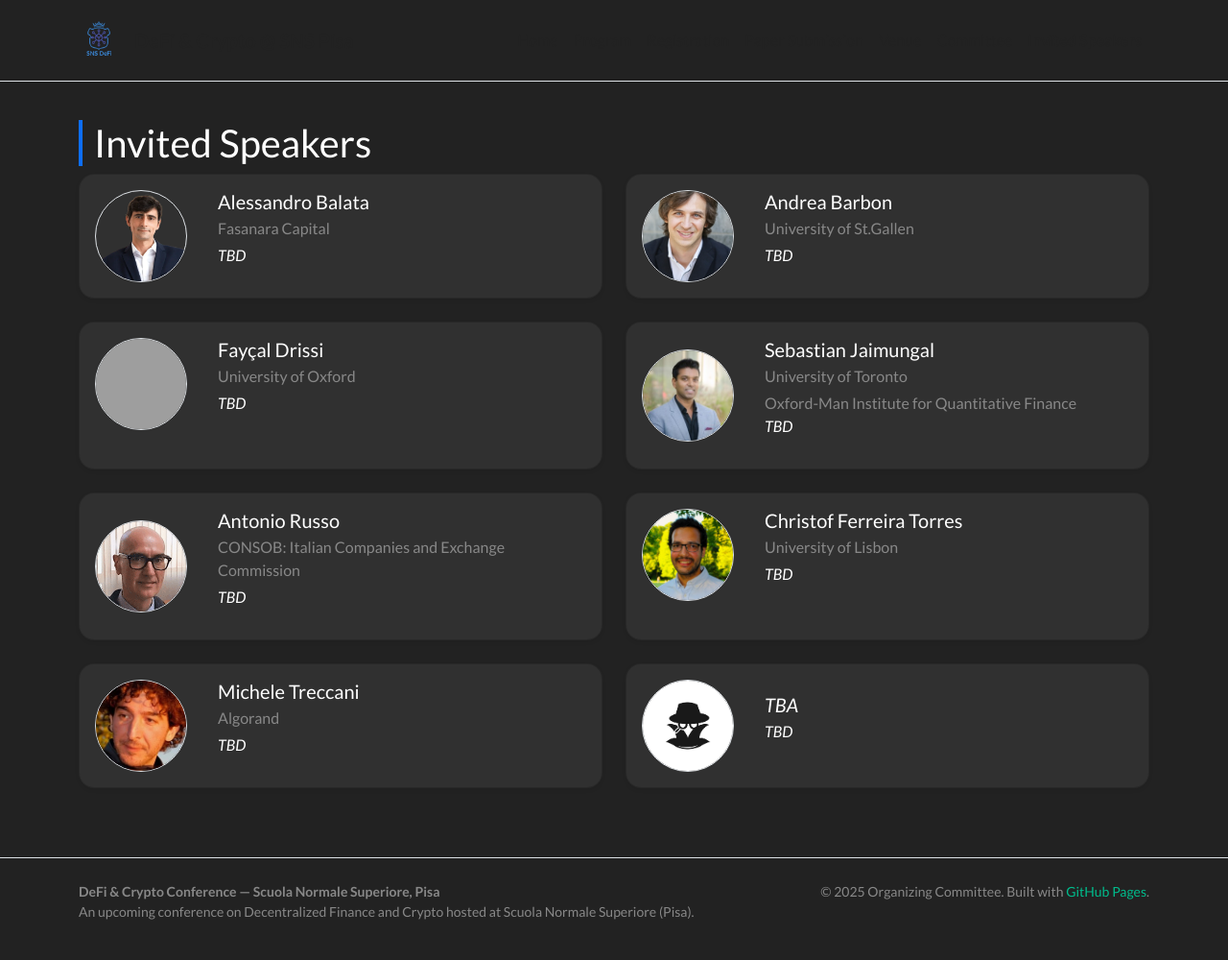
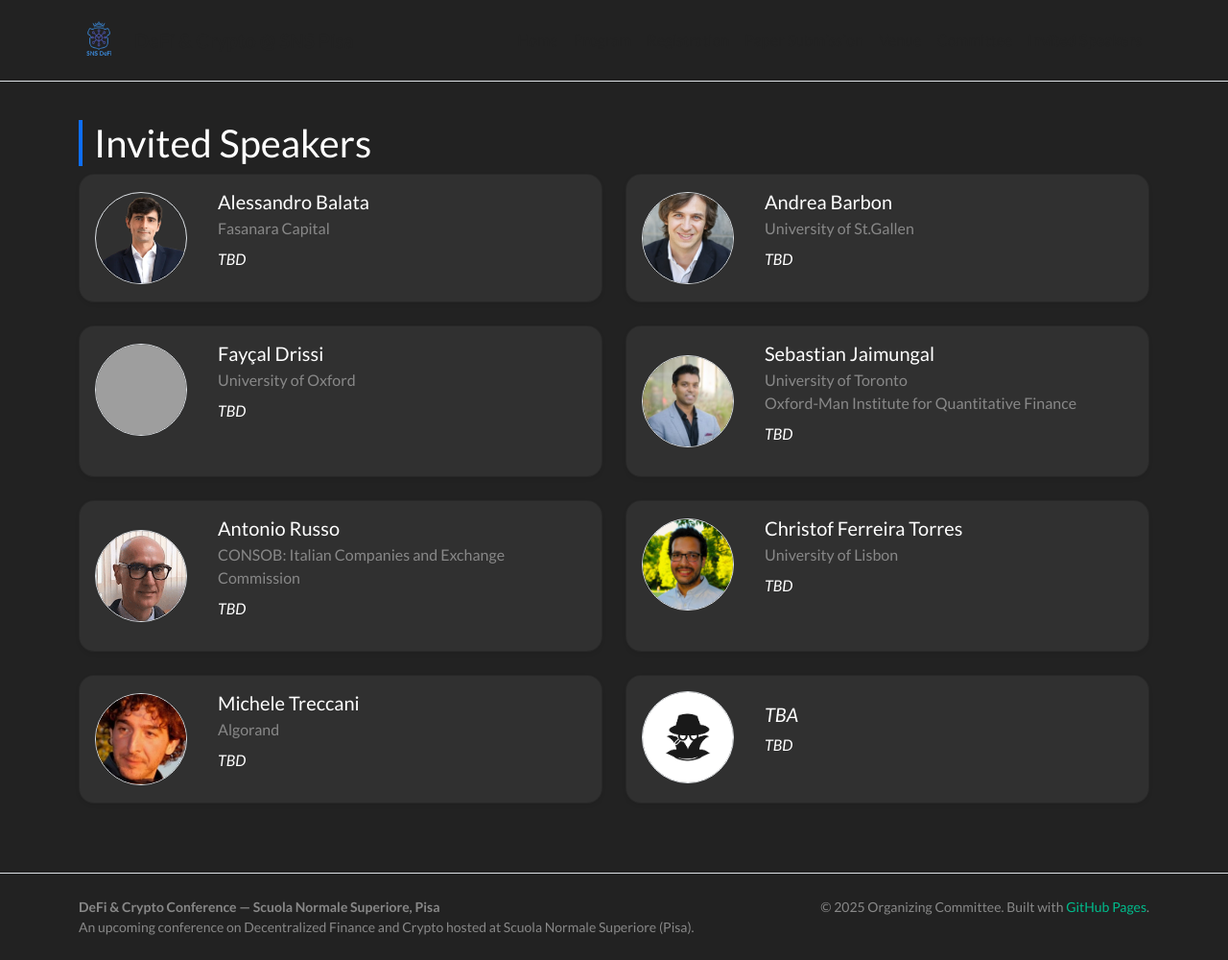
Before and after one commit to sns-defi/sns-defi.github.io, a Jekyll site: the page built from speakers.md, in a window 1280 px wide and 1000 px high. Shown: the whole window at 96% size. Built offline with Jekyll 4.4.1, drawn with Linux system fonts in a browser that asks for light colours; nearby versions of some CDN libraries; grey boxes are pictures that could not be loaded.

Commit message:
Update speakers.md

```diff
--- a/speakers.md
+++ b/speakers.md
@@ -23,11 +23,16 @@ permalink: /speakers/
             </div>
             <div class="col">
               <div class="card-body">
+                <!--<h3 class="h5 mb-1">{{ s.name }}</h3>
+                {% if s.affiliation %}<p class="text-muted mb-2">{{ s.affiliation }}</p>{% endif %}
+                {% if s.affiliation2 %}<p class="text-muted mb-2">{{ s.affiliation2 }}</p>{% endif %}-->
                 <h3 class="h5 mb-1">{{ s.name }}</h3>
-                <!--{% if s.affiliation %}<p class="text-muted mb-2">{{ s.affiliation }}</p>{% endif %}
-                {% if s.affiliation2 %}<p class="text-muted mb-2">{{ s.affiliation2 }}</p>{% endif %}-->
-                {% if s.affiliation %}<p class="text-muted m-0 mb-1">{{ s.affiliation }}</p>{% endif %}
-                {% if s.affiliation2 %}<p class="text-muted m-0">{{ s.affiliation2 }}</p>{% endif %}
+                {% if s.affiliation %}<p class="text-muted mb-2">{{ s.affiliation }} {% if s.affiliation2 %} <br> {{ s.affiliation2 }} {% endif %} </p>{% endif %}
+                <!--<p class="mb-2">
+                  <strong>{{ s.name }}</strong><br>
+                  {% if s.affiliation %}{{ s.affiliation }}<br>{% endif %}
+                  {% if s.affiliation2 %}{{ s.affiliation2 }}{% endif %}
+                </p>-->
                 {% if s.bio %}<p class="mb-3">{{ s.bio }}</p>{% endif %}
                 <div class="d-flex gap-2 flex-wrap">
                   {% if s.email %}
```
